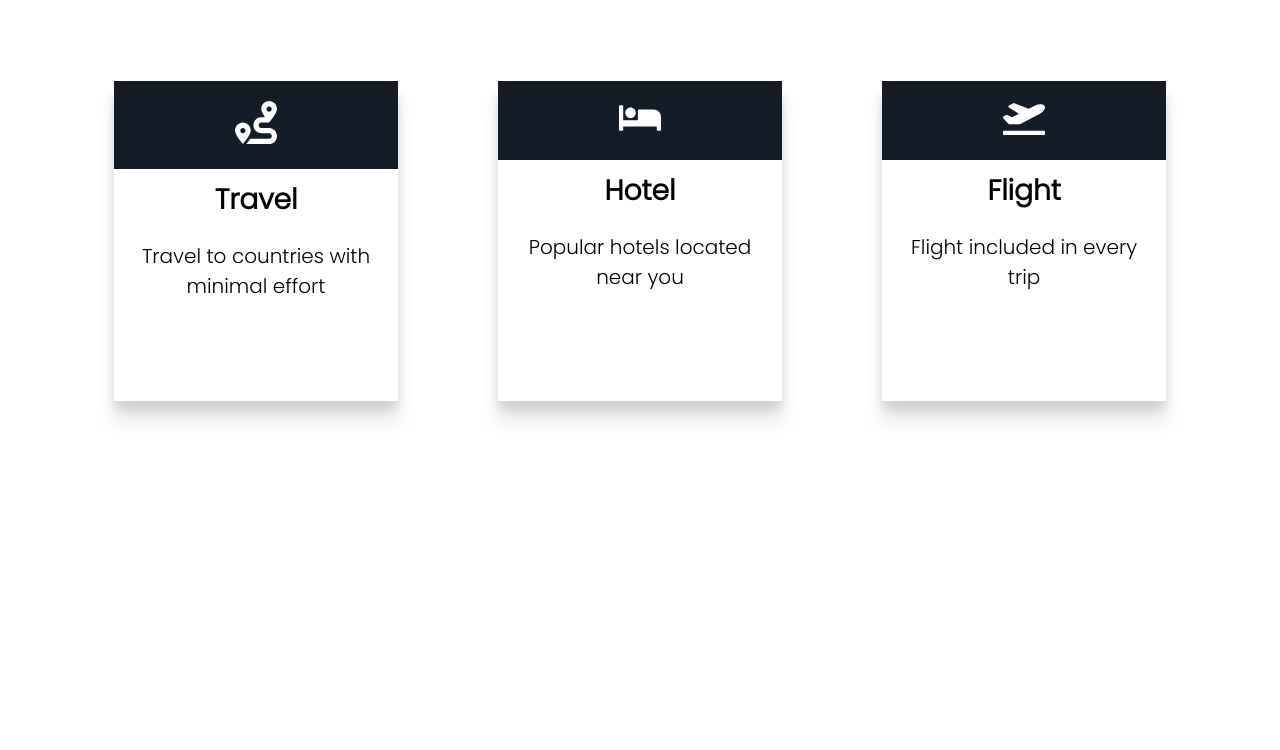
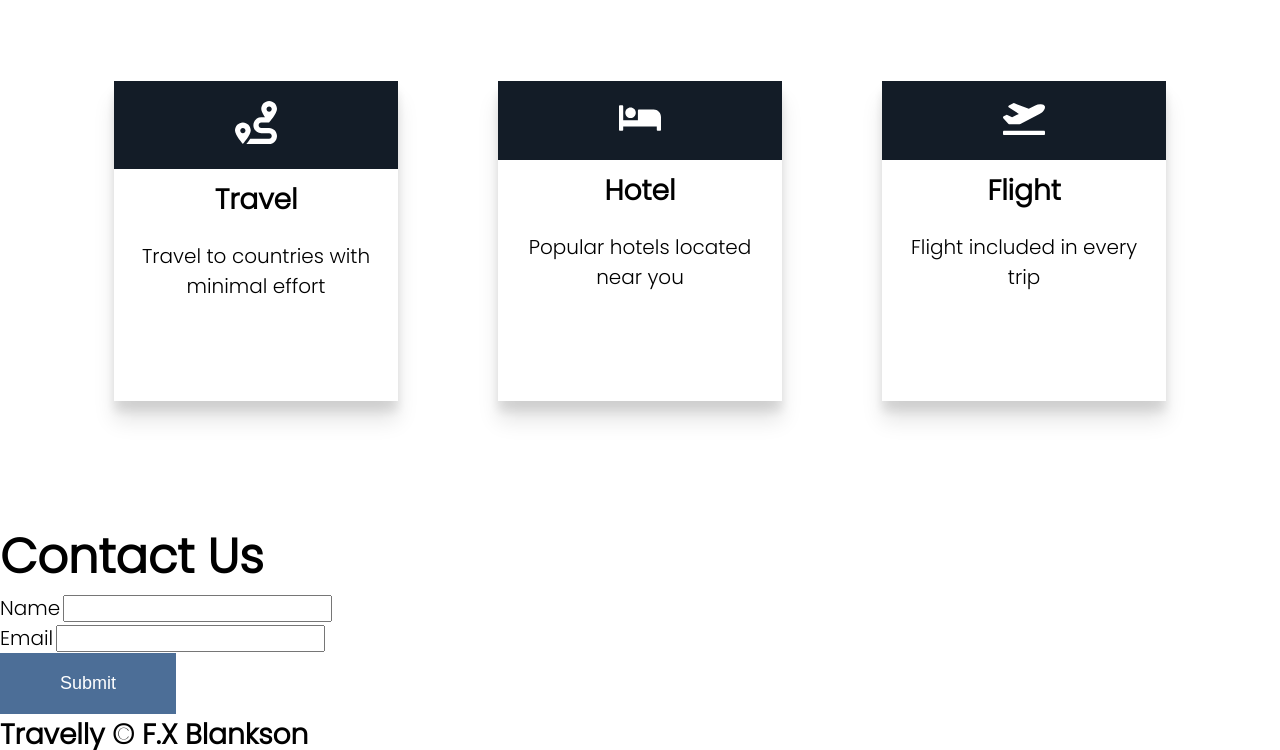
Before and after one commit to FatTonyy/Travelly-Project, a plain HTML site: page index.html in a window 1280 px wide. Shown: the part 1879-2629 px from the top of the page. Before the commit the page ends 2400 px from the top, so only its background shows below. Drawn offline with Linux system fonts and the light colour scheme; a web font is replaced by a local one.

Commit message:
form-and-footer-section :octocat:

```diff
--- a/index.html
+++ b/index.html
@@ -73,6 +73,38 @@
 		</div>
 	</section>
 
+	<section id="contact">
+		<div class="form-wrapper">
+			<div class="form-head">
+				<h2>Contact Us</h2>
+			</div>
+
+			<form>
+				<div class="name-form">
+					<label for="name">Name</label>
+					<input type="text" name="name" required>
+				</div>
+				<div class="email-form">
+					<label for="email">Email</label>
+					<input type="email" name="email" required>
+				</div>
+
+				<button type="submit">Submit</button>
+			</form>
+		</div>
+	</section>
+
+	<footer>
+		<div class="footer-wrapper">
+			<h5>Travelly &copy; F.X Blankson</h5>
+			<ul>
+				<li><a href="#"><img src="./icons/twitter.svg" alt=""></a></li>
+				<li><a href="#"><img src="./icons/instagram.svg" alt=""></a></li>
+				<li><a href="#"><img src="./icons/youtube.svg" alt=""></a></li>
+			</ul>
+		</div>
+	</footer>
+
 </body>
 
 </html>
```
